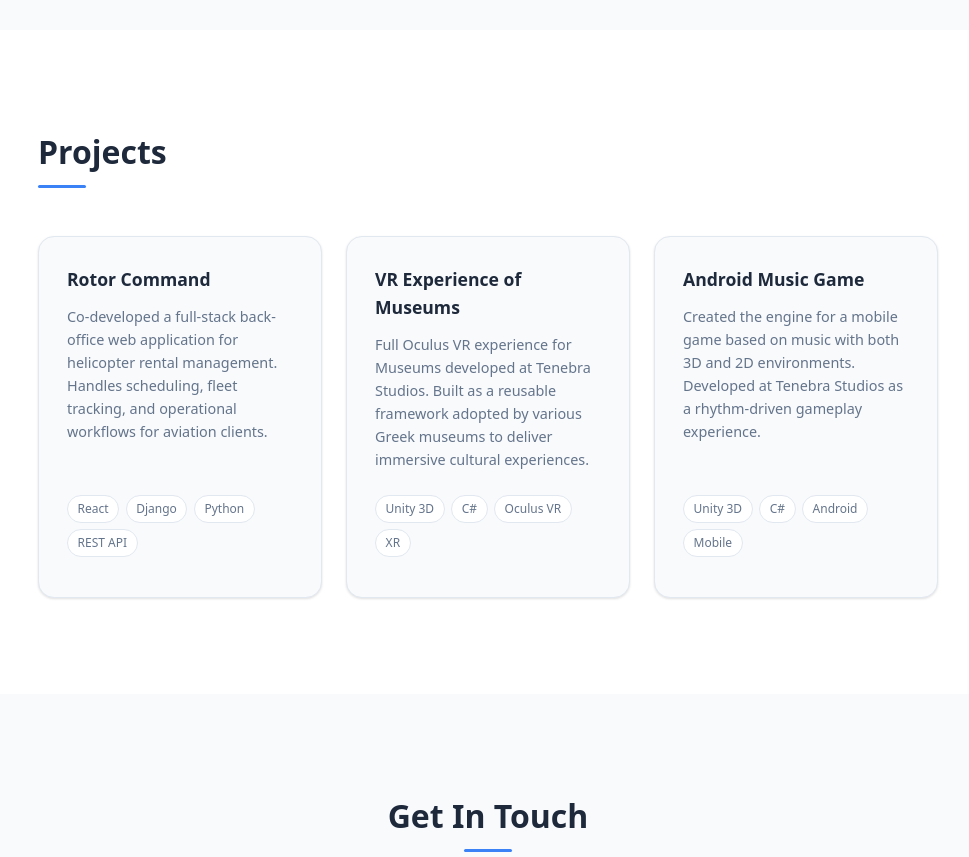
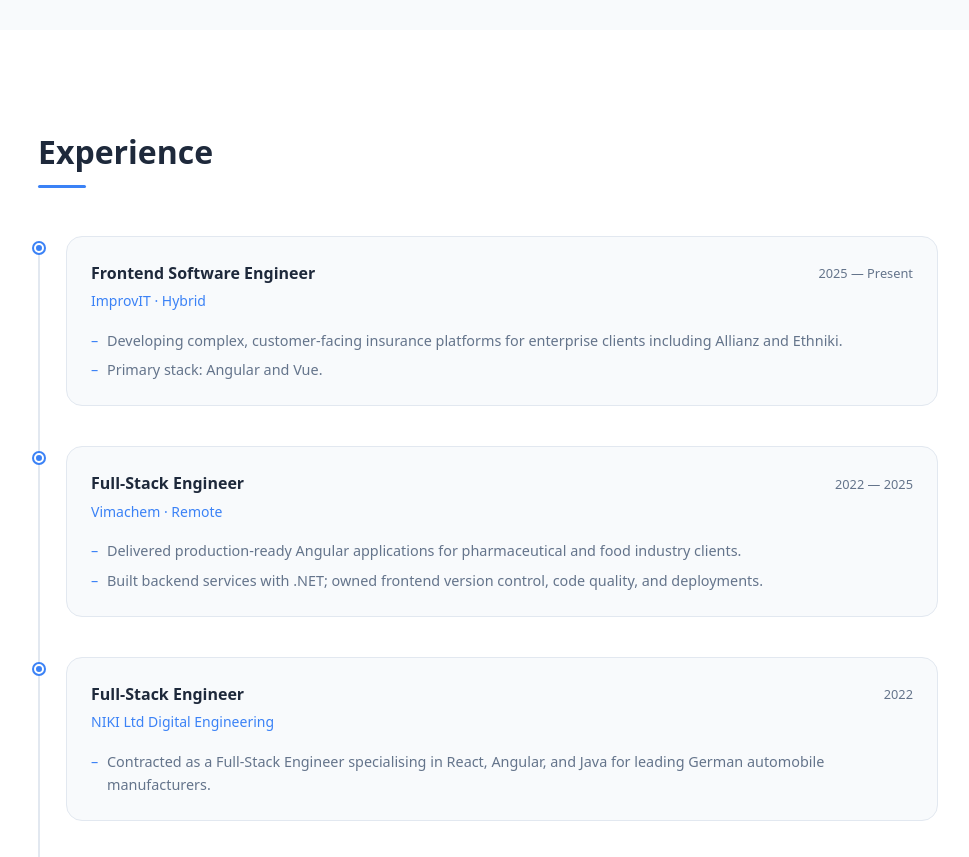
Before and after one commit to Sokratisk/portfolio, a React (Vite) app: page / in a window 1280 px wide. Shown: the part 1940-2797 px from the top of the page, without its empty margins (152-1121 px from the left). Built offline with nearby package versions, Linux system fonts and the light colour scheme.

Commit message:
Adds work experience

```diff
--- a/src/App.css
+++ b/src/App.css
@@ -304,6 +304,121 @@ section {
   color: var(--accent-hover);
 }
 
+/* ===== EXPERIENCE ===== */
+.timeline {
+  display: flex;
+  flex-direction: column;
+  gap: 0;
+  position: relative;
+  padding-left: 1.75rem;
+}
+
+.timeline::before {
+  content: '';
+  position: absolute;
+  left: 0;
+  top: 0.45rem;
+  bottom: 0.45rem;
+  width: 2px;
+  background: var(--border);
+  border-radius: 2px;
+}
+
+.timeline-item {
+  position: relative;
+  padding-bottom: 2.5rem;
+}
+
+.timeline-item:last-child {
+  padding-bottom: 0;
+}
+
+.timeline-marker {
+  position: absolute;
+  left: -2rem;
+  top: 0.45rem;
+  width: 10px;
+  height: 10px;
+  border-radius: 50%;
+  background: var(--accent);
+  border: 2px solid var(--bg);
+  box-shadow: 0 0 0 2px var(--accent);
+}
+
+.timeline-body {
+  padding: 1.5rem;
+  background: var(--bg-card);
+  border: 1px solid var(--border);
+  border-radius: var(--radius-lg);
+  transition: border-color 0.2s, box-shadow 0.2s;
+}
+
+.timeline-body:hover {
+  border-color: var(--accent);
+  box-shadow: var(--shadow-md);
+}
+
+.timeline-header {
+  display: flex;
+  justify-content: space-between;
+  align-items: flex-start;
+  gap: 1rem;
+  margin-bottom: 1rem;
+}
+
+.timeline-role {
+  font-size: 1rem;
+  font-weight: 700;
+  color: var(--text);
+  margin: 0 0 0.25rem;
+}
+
+.timeline-company {
+  font-size: 0.875rem;
+  color: var(--accent);
+  font-weight: 500;
+  margin: 0;
+}
+
+.timeline-period {
+  font-size: 0.8rem;
+  color: var(--text-muted);
+  font-weight: 500;
+  white-space: nowrap;
+  padding-top: 0.15rem;
+}
+
+.timeline-description {
+  list-style: none;
+  padding: 0;
+  margin: 0;
+  display: flex;
+  flex-direction: column;
+  gap: 0.4rem;
+}
+
+.timeline-description li {
+  font-size: 0.9rem;
+  color: var(--text-muted);
+  line-height: 1.6;
+  padding-left: 1rem;
+  position: relative;
+}
+
+.timeline-description li::before {
+  content: '–';
+  position: absolute;
+  left: 0;
+  color: var(--accent);
+}
+
+@media (max-width: 640px) {
+  .timeline-header {
+    flex-direction: column;
+    gap: 0.25rem;
+  }
+}
+
 /* ===== CONTACT ===== */
 #contact {
   background: var(--bg-card);
--- a/src/App.tsx
+++ b/src/App.tsx
@@ -4,6 +4,7 @@ import { Hero } from './components/Hero'
 import { About } from './components/About'
 import { Skills } from './components/Skills'
 import { Projects } from './components/Projects'
+import { Experience } from './components/Experience'
 import { Contact } from './components/Contact'
 import { Footer } from './components/Footer'
 
@@ -14,6 +15,7 @@ function App() {
       <Hero />
       <About />
       <Skills />
+      <Experience />
       <Projects />
       <Contact />
       <Footer />
--- /dev/null
+++ b/src/components/Experience.tsx
@@ -0,0 +1,35 @@
+import { experience } from '../data/experience'
+
+export function Experience() {
+  return (
+    <section id="experience">
+      <div className="section-inner">
+        <h2 className="section-title">Experience</h2>
+        <div className="timeline">
+          {experience.map((job, i) => (
+            <div className="timeline-item" key={i}>
+              <div className="timeline-marker" />
+              <div className="timeline-body">
+                <div className="timeline-header">
+                  <div>
+                    <h3 className="timeline-role">{job.role}</h3>
+                    <p className="timeline-company">
+                      {job.company}
+                      {job.location ? ` · ${job.location}` : ''}
+                    </p>
+                  </div>
+                  <span className="timeline-period">{job.period}</span>
+                </div>
+                <ul className="timeline-description">
+                  {job.description.map((point, j) => (
+                    <li key={j}>{point}</li>
+                  ))}
+                </ul>
+              </div>
+            </div>
+          ))}
+        </div>
+      </div>
+    </section>
+  )
+}
--- a/src/components/Navbar.tsx
+++ b/src/components/Navbar.tsx
@@ -10,6 +10,9 @@ export function Navbar() {
           <a href="#skills">Skills</a>
         </li>
         <li>
+          <a href="#experience">Experience</a>
+        </li>
+        <li>
           <a href="#projects">Projects</a>
         </li>
         <li>
--- /dev/null
+++ b/src/data/experience.ts
@@ -0,0 +1,48 @@
+export interface Experience {
+  role: string
+  company: string
+  location: string
+  period: string
+  description: string[]
+}
+
+export const experience: Experience[] = [
+  {
+    role: 'Frontend Software Engineer',
+    company: 'ImprovIT',
+    location: 'Hybrid',
+    period: '2025 — Present',
+    description: [
+      'Developing complex, customer-facing insurance platforms for enterprise clients including Allianz and Ethniki.',
+      'Primary stack: Angular and Vue.',
+    ],
+  },
+  {
+    role: 'Full-Stack Engineer',
+    company: 'Vimachem',
+    location: 'Remote',
+    period: '2022 — 2025',
+    description: [
+      'Delivered production-ready Angular applications for pharmaceutical and food industry clients.',
+      'Built backend services with .NET; owned frontend version control, code quality, and deployments.',
+    ],
+  },
+  {
+    role: 'Full-Stack Engineer',
+    company: 'NIKI Ltd Digital Engineering',
+    location: '',
+    period: '2022',
+    description: [
+      'Contracted as a Full-Stack Engineer specialising in React, Angular, and Java for leading German automobile manufacturers.',
+    ],
+  },
+  {
+    role: 'Game Developer — Unity 3D',
+    company: 'Tenebra Studios',
+    location: 'Athens',
+    period: 'Feb 2021 — Feb 2022',
+    description: [
+      'Contracted developer for games and VR applications using Unity 3D, including an Oculus VR museum experience and a music-based Android game.',
+    ],
+  },
+]
```
